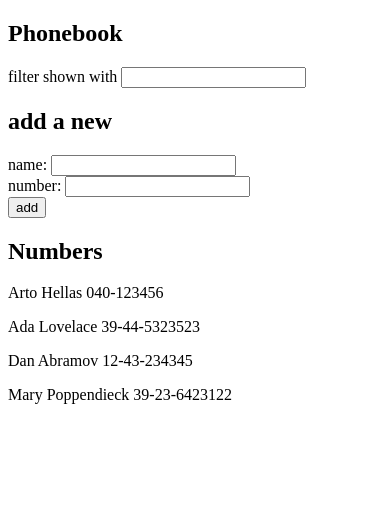
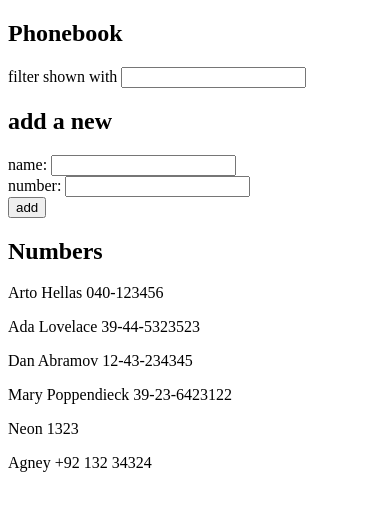
Before and after one commit to Agneypraseed/fullstackopen, a React (Vite) app in the folder part2/phonebook/: page / in a window 390 px wide. Shown: the top 510 px of the page. Built offline with nearby package versions, Linux system fonts and the light colour scheme; data requests are answered from the project's data file.

Commit message:
2.12: The Phonebook step7

```diff
--- a/part2/phonebook/db.json
+++ b/part2/phonebook/db.json
@@ -1,5 +1,5 @@
 {
-    "persons":[
+  "persons": [
     {
       "name": "Arto Hellas",
       "number": "040-123456",
@@ -19,6 +19,16 @@
       "name": "Mary Poppendieck",
       "number": "39-23-6423122",
       "id": 4
+    },
+    {
+      "name": "Neon",
+      "number": "1323",
+      "id": 5
+    },
+    {
+      "name": "Agney",
+      "number": "+92 132 34324 ",
+      "id": 6
     }
   ]
 }
--- a/part2/phonebook/src/App.jsx
+++ b/part2/phonebook/src/App.jsx
@@ -10,7 +10,6 @@ const PersonDetail = ({ person }) => {
 };
 
 const Persons = ({ persons }) => {
-  // const isEmptyPhonebook = JSON.stringify(persons[0]) == JSON.stringify({});
   const isEmptyPhonebook = Object.keys(persons[0]).length === 0;
 
   return (
@@ -55,8 +54,10 @@ const App = () => {
   const [filterFlag, setFilterFlag] = useState(false);
   const [filterdPersons, setFilteredPersons] = useState([{}]);
 
+  const baseUrl = "http://localhost:3001/persons";
+
   useEffect(() => {
-    axios.get("http://localhost:3001/persons").then((res) => {
+    axios.get(baseUrl).then((res) => {
       setPersons(res.data);
     });
   }, []);
@@ -88,7 +89,10 @@ const App = () => {
         name: newName,
         number: newNumber,
       };
-      setPersons(persons.concat(newPerson));
+      axios
+        .post(baseUrl, newPerson)
+        .then((res) => setPersons(persons.concat(res.data)))
+        .catch((err) => console.log("Error while Saving to database", err));
       e.target.reset();
     }
   };
```
Lines whose indentation alone changed are shown as unchanged.
